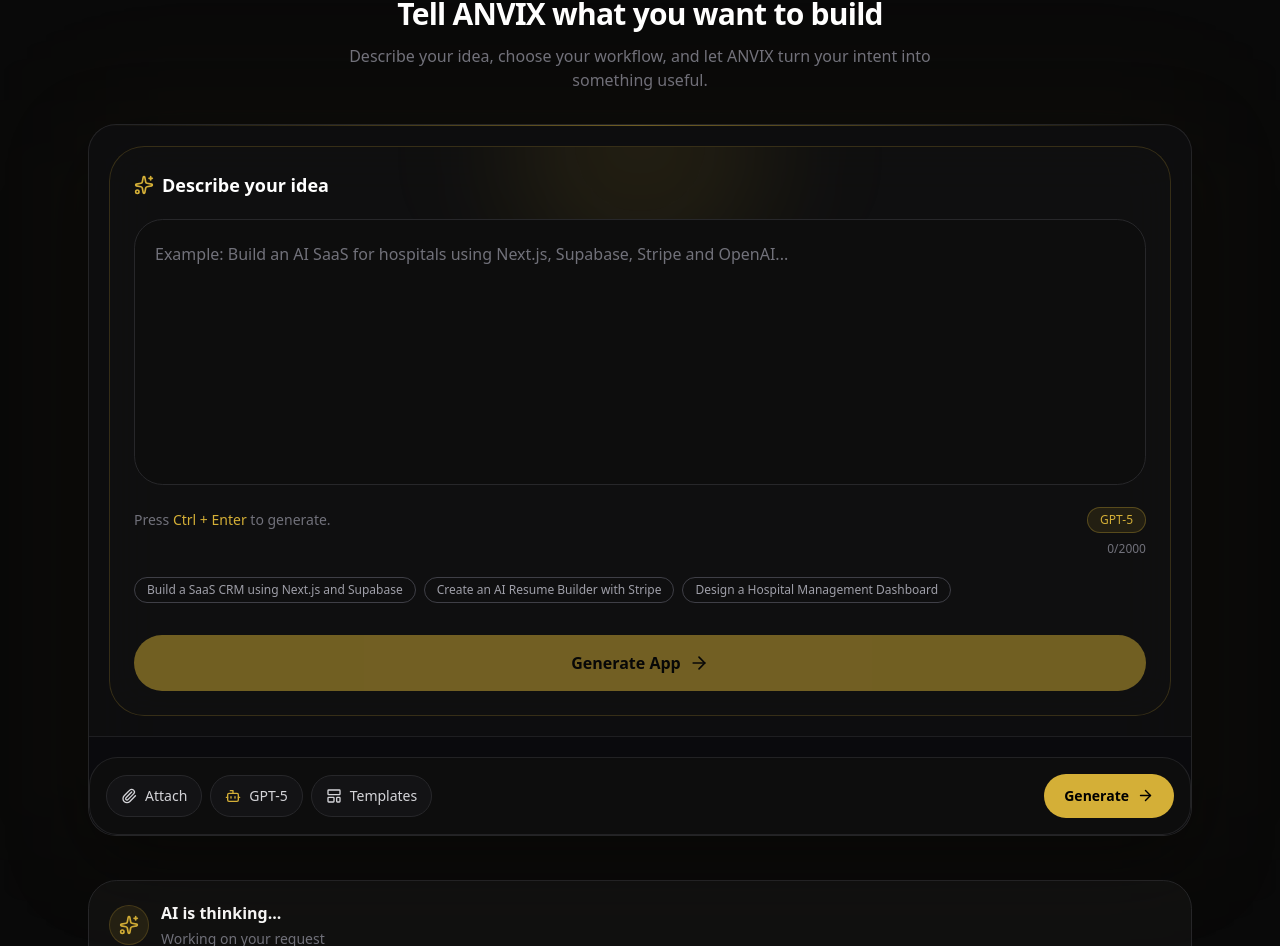
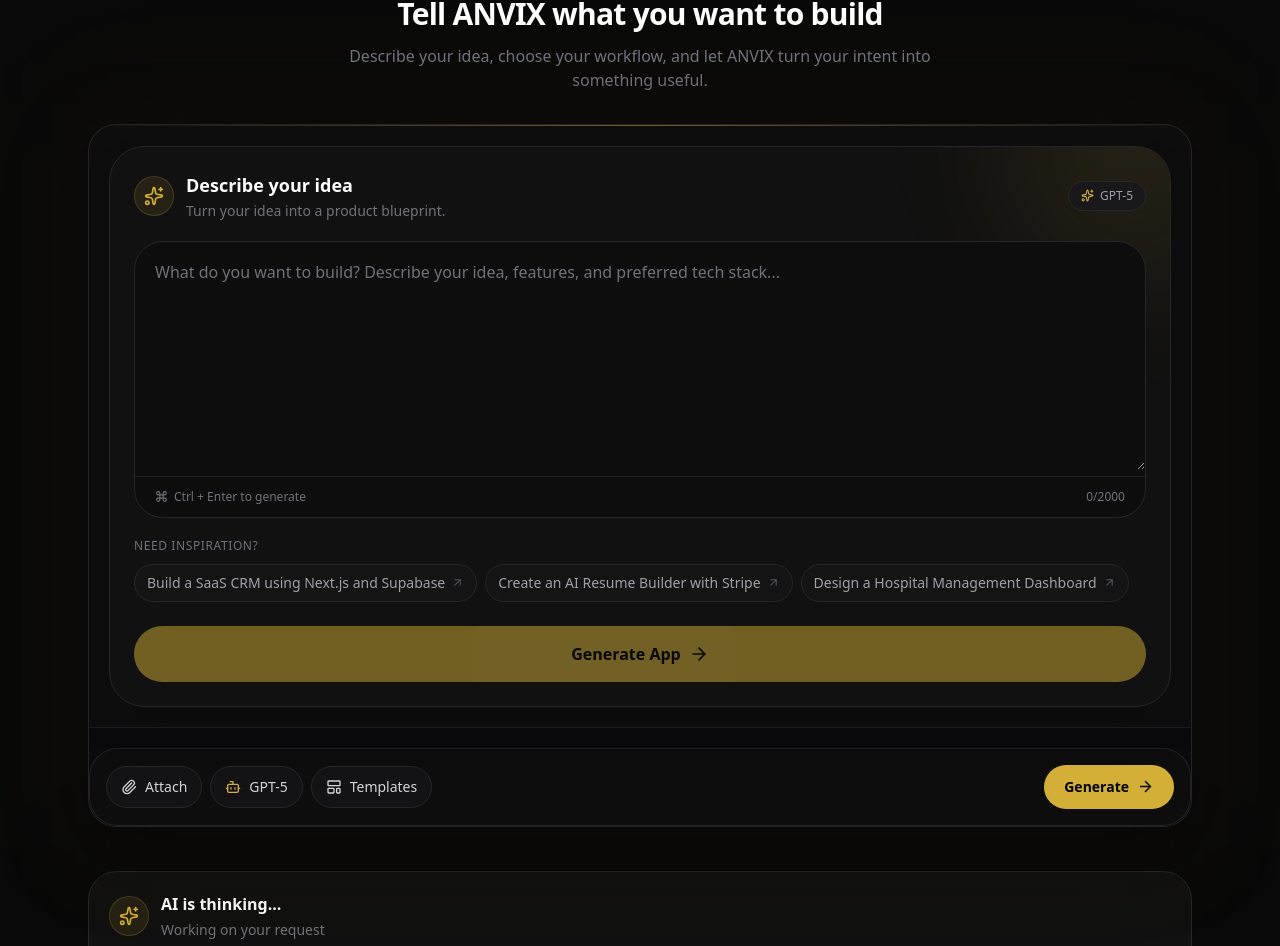
Before and after one commit to thiteswapnil1212-hue/ANVIX-AI, a Next.js app: page / in a window 1280 px wide. Shown: the part 1473-2419 px from the top of the page. Built offline with nearby package versions, Linux system fonts and the light colour scheme; no server answers.

Commit message:
Improve prompt editor UI and interactions

```diff
--- a/components/ai/PromptEditor.tsx
+++ b/components/ai/PromptEditor.tsx
@@ -1,15 +1,26 @@
+
 "use client";
 
 import { useState } from "react";
-import { Sparkles } from "lucide-react";
+import { Sparkles, Command, ArrowUpRight } from "lucide-react";
+
 import GenerateButton from "@/features/landing/GenerateButton";
 import GenerationStatus from "@/components/ai/GenerationStatus";
 import GenerationResultCard from "@/components/ai/GenerationResultCard";
-import { generateProject, type GenerateProjectResponse } from "@/lib/api/generate";
+import {
+  generateProject,
+  type GenerateProjectResponse,
+} from "@/lib/api/generate";
 
 const MAX_CHARS = 2000;
 
 type Status = "idle" | "loading" | "success" | "error";
+
+const examples = [
+  "Build a SaaS CRM using Next.js and Supabase",
+  "Create an AI Resume Builder with Stripe",
+  "Design a Hospital Management Dashboard",
+];
 
 export default function PromptEditor() {
   const [prompt, setPrompt] = useState("");
@@ -17,131 +28,178 @@ export default function PromptEditor() {
   const [status, setStatus] = useState<Status>("idle");
   const [statusMessage, setStatusMessage] = useState("");
   const [statusDetail, setStatusDetail] = useState("");
-  const [result, setResult] = useState<GenerateProjectResponse["result"] | null>(null);
+  const [result, setResult] = useState<
+    GenerateProjectResponse["result"] | null
+  >(null);
 
-  const examples = [
-    "Build a SaaS CRM using Next.js and Supabase",
-    "Create an AI Resume Builder with Stripe",
-    "Design a Hospital Management Dashboard",
-  ];
+  function updatePrompt(value: string) {
+    setPrompt(value.slice(0, MAX_CHARS));
+
+    if (status !== "loading") {
+      setStatus("idle");
+      setStatusMessage("");
+      setStatusDetail("");
+      setResult(null);
+    }
+  }
 
   async function handleGenerate() {
     const trimmedPrompt = prompt.trim();
 
+    if (loading) return;
+
     if (!trimmedPrompt) {
       setStatus("error");
       setStatusMessage("Please describe your product first.");
-      setStatusDetail("Add a short idea or feature request before generating.");
+      setStatusDetail("Add your idea or a few features to get started.");
       return;
     }
 
     setLoading(true);
     setStatus("loading");
     setStatusMessage("Generating your product blueprint...");
-    setStatusDetail("The AI is shaping the experience, stack, and delivery plan.");
+    setStatusDetail("Planning the experience, tech stack, and delivery.");
     setResult(null);
 
     try {
       const data = await generateProject(trimmedPrompt);
+
       setResult(data.result);
       setStatus("success");
       setStatusMessage("Blueprint generated successfully.");
-      setStatusDetail("Your premium product plan is ready for review.");
+      setStatusDetail("Your product plan is ready to review.");
     } catch (error) {
       setStatus("error");
       setStatusMessage("Generation failed.");
-      setStatusDetail(error instanceof Error ? error.message : "Please try again in a moment.");
+      setStatusDetail(
+        error instanceof Error
+          ? error.message
+          : "Please try again in a moment."
+      );
     } finally {
       setLoading(false);
     }
   }
 
   return (
-    <div className="relative overflow-hidden rounded-3xl border border-[#D4AF37]/20 bg-[#111111]/80 p-6 backdrop-blur-xl">
-      <div className="absolute -top-32 left-1/2 h-64 w-64 -translate-x-1/2 rounded-full bg-[#D4AF37]/10 blur-3xl" />
+    <section className="relative overflow-hidden rounded-3xl border border-zinc-800 bg-[#111111] p-4 shadow-2xl shadow-black/20 sm:p-6">
+      {/* Subtle gold glow */}
+      <div
+        aria-hidden="true"
+        className="pointer-events-none absolute -right-24 -top-32 h-64 w-64 rounded-full bg-[#D4AF37]/10 blur-3xl"
+      />
 
       <div className="relative">
-        <div className="mb-5 flex items-center gap-2">
+        {/* Header */}
+        <div className="mb-5 flex items-center justify-between gap-3">
+          <div className="flex items-center gap-3">
+            <div className="flex h-10 w-10 items-center justify-center rounded-xl border border-[#D4AF37]/20 bg-[#D4AF37]/10">
               <Sparkles className="h-5 w-5 text-[#D4AF37]" />
+            </div>
+
+            <div>
               <h2 className="text-lg font-semibold text-white">
                 Describe your idea
               </h2>
+              <p className="mt-0.5 text-sm text-zinc-500">
+                Turn your idea into a product blueprint.
+              </p>
+            </div>
           </div>
 
-        <textarea
-          value={prompt}
-          onChange={(e) => setPrompt(e.target.value.slice(0, MAX_CHARS))}
-          onKeyDown={(e) => {
-            if (e.key === "Enter" && e.ctrlKey) {
-              handleGenerate();
-            }
-          }}
-          rows={8}
-          placeholder="Example: Build an AI SaaS for hospitals using Next.js, Supabase, Stripe and OpenAI..."
-          className="
-            w-full
-            resize-none
-            rounded-2xl
-            border
-            border-zinc-800
-            bg-[#0D0D0D]
-            p-5
-            text-base
-            leading-7
-            text-white
-            placeholder:text-zinc-500
-            outline-none
-            transition
-            focus:border-[#D4AF37]
-          "
-          aria-label="Describe your product idea"
-        />
-
-        <div className="mt-4 flex flex-col gap-3 sm:flex-row sm:items-center sm:justify-between">
-          <p className="text-sm text-zinc-500">
-            Press <span className="text-[#D4AF37]">Ctrl + Enter</span> to generate.
-          </p>
-
-          <span className="rounded-full border border-[#D4AF37]/30 bg-[#D4AF37]/10 px-3 py-1 text-xs text-[#D4AF37]">
+          <span className="hidden shrink-0 items-center gap-1.5 rounded-full border border-zinc-800 bg-zinc-900 px-3 py-1.5 text-xs font-medium text-zinc-400 sm:inline-flex">
+            <Sparkles size={13} className="text-[#D4AF37]" />
             GPT-5
           </span>
         </div>
 
-        <div className="mt-2 flex justify-end">
+        {/* Prompt input */}
+        <div className="overflow-hidden rounded-2xl border border-zinc-800 bg-[#0D0D0D] transition-colors focus-within:border-[#D4AF37]/60">
+          <textarea
+            value={prompt}
+            onChange={(event) => updatePrompt(event.target.value)}
+            onKeyDown={(event) => {
+              if (event.key === "Enter" && event.ctrlKey) {
+                event.preventDefault();
+                handleGenerate();
+              }
+            }}
+            rows={7}
+            maxLength={MAX_CHARS}
+            disabled={loading}
+            placeholder="What do you want to build? Describe your idea, features, and preferred tech stack..."
+            className="min-h-[180px] w-full resize-y bg-transparent px-4 py-4 text-sm leading-7 text-zinc-100 outline-none placeholder:text-zinc-600 disabled:cursor-not-allowed disabled:opacity-70 sm:px-5 sm:text-base"
+            aria-label="Describe your product idea"
+          />
+
+          <div className="flex items-center justify-between gap-3 border-t border-zinc-800/80 px-4 py-3 sm:px-5">
+            <span className="flex items-center gap-1.5 text-xs text-zinc-500">
+              <Command size={13} />
+              Ctrl + Enter to generate
+            </span>
+
             <span
-            className={`text-xs ${
-              prompt.length > 1800 ? "text-yellow-400" : "text-zinc-500"
+              className={`text-xs tabular-nums ${
+                prompt.length > 1800
+                  ? "text-amber-400"
+                  : "text-zinc-500"
               }`}
+              aria-live="polite"
             >
-            {prompt.length}/{MAX_CHARS}
+              {prompt.length.toLocaleString()}/{MAX_CHARS}
             </span>
           </div>
+        </div>
 
-        <div className="mt-5 flex flex-wrap gap-2">
+        {/* Prompt examples */}
+        <div className="mt-5">
+          <p className="mb-2.5 text-xs font-medium uppercase tracking-wider text-zinc-500">
+            Need inspiration?
+          </p>
+
+          <div className="flex flex-wrap gap-2">
             {examples.map((example) => (
               <button
                 key={example}
                 type="button"
-              onClick={() => setPrompt(example)}
-              className="rounded-full border border-zinc-700 px-3 py-1 text-xs text-zinc-400 transition hover:border-[#D4AF37] hover:text-[#D4AF37]"
+                disabled={loading}
+                onClick={() => updatePrompt(example)}
+                className="group inline-flex items-center gap-1.5 rounded-xl border border-zinc-800 bg-zinc-900/50 px-3 py-2 text-left text-xs text-zinc-400 transition hover:border-[#D4AF37]/40 hover:bg-[#D4AF37]/5 hover:text-zinc-200 disabled:cursor-not-allowed disabled:opacity-50 sm:text-sm"
               >
                 {example}
+                <ArrowUpRight
+                  size={13}
+                  className="shrink-0 text-zinc-600 transition group-hover:text-[#D4AF37]"
+                />
               </button>
             ))}
           </div>
+        </div>
 
-        <GenerationStatus status={status} message={statusMessage} detail={statusDetail} />
+        {/* Status and result */}
+        <div className="mt-5">
+          <GenerationStatus
+            status={status}
+            message={statusMessage}
+            detail={statusDetail}
+          />
+        </div>
 
-        {result ? <GenerationResultCard result={result} /> : null}
+        {result && (
+          <div className="mt-5">
+            <GenerationResultCard result={result} />
+          </div>
+        )}
 
-        <div className="mt-8">
+        {/* Generate action */}
+        <div className="mt-6">
           <GenerateButton
             onClick={handleGenerate}
             loading={loading}
-            disabled={!prompt.trim()}
+            disabled={!prompt.trim() || loading}
           />
         </div>
       </div>
-    </div>
+    </section>
   );
 }
```
Lines whose indentation alone changed are shown as unchanged.
